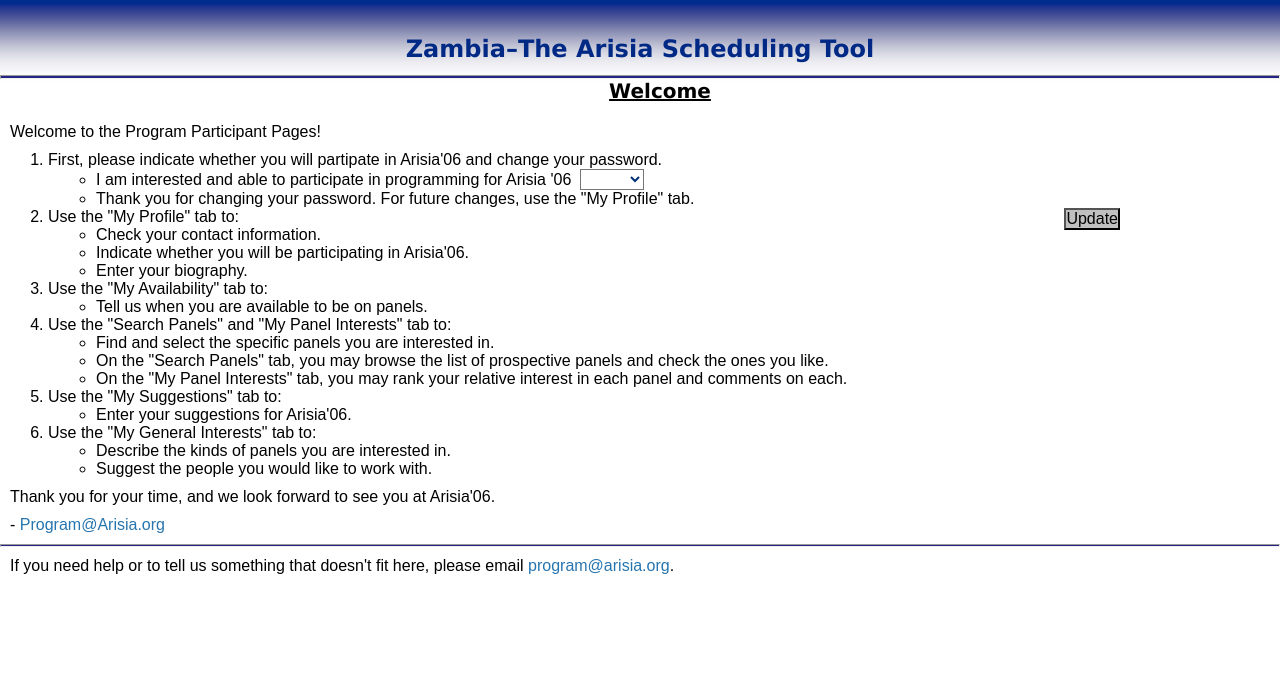
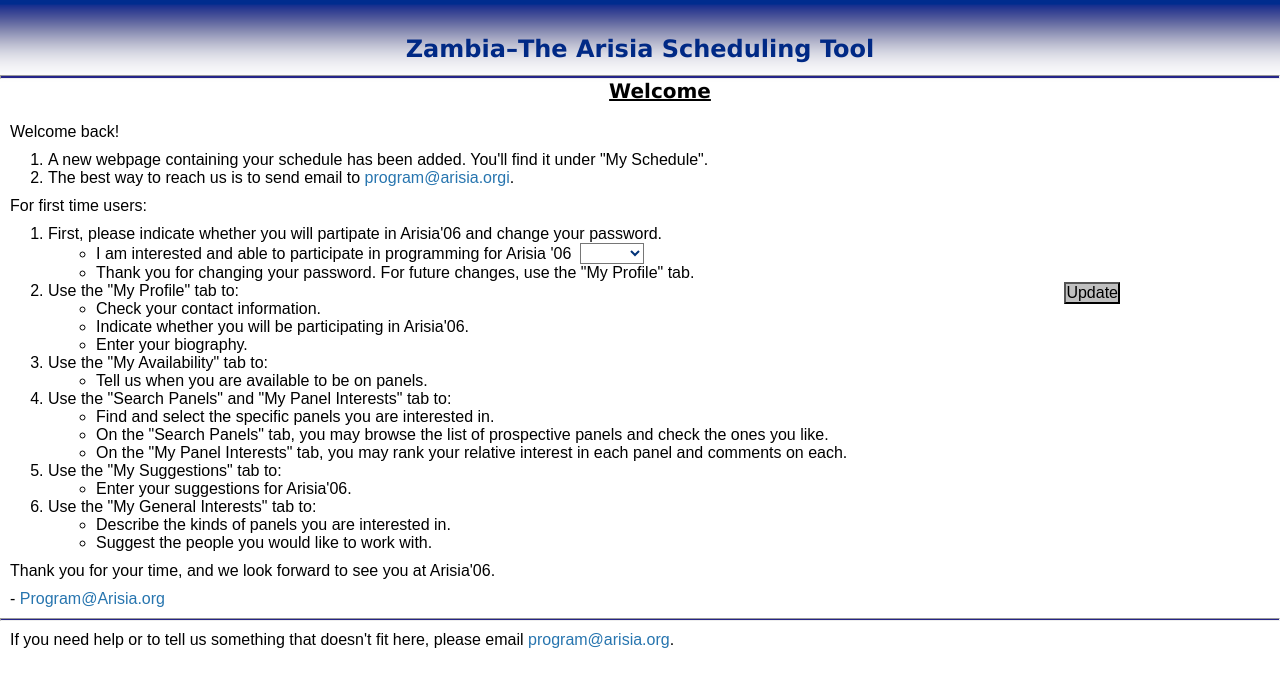
Before and after one commit to offbyone/zambia, a PHP site: page /renderWelcome.php in a window 1280 px wide. Shown: the top 687 px of the page. Run offline with PHP 8.4, Linux system fonts and the light colour scheme; data that the repository does not hold is empty.

Commit message:
added text about the new page
git-svn-id: svn://svn.code.sf.net/p/zambia/code/trunk@93 676fd721-d978-42df-8417-bacc17f9f818

```diff
--- a/webpages/renderWelcome.php
+++ b/webpages/renderWelcome.php
@@ -16,7 +16,12 @@
     $chpw=($participant["password"]=="4cb9c8a8048fd02294477fcb1a41191a");
     $chint=($participant["interested"]==0);
 ?>
-<P> Welcome to the Program Participant Pages!
+<P> Welcome back!
+<ol>
+  <li> A new webpage containing your schedule has been added.  You'll find it under "My Schedule".
+  <li> The best way to reach us is to send email to <a href="mailto: program@arisia.org">program@arisia.orgi</a>.
+</ol>
+<P> For first time users:
 <ol>
   <li> First, please indicate whether you will partipate in Arisia'06 and change your password.
 <FORM class="nomargin" name="pwform" method=POST action="submitWelcome.php">
```
